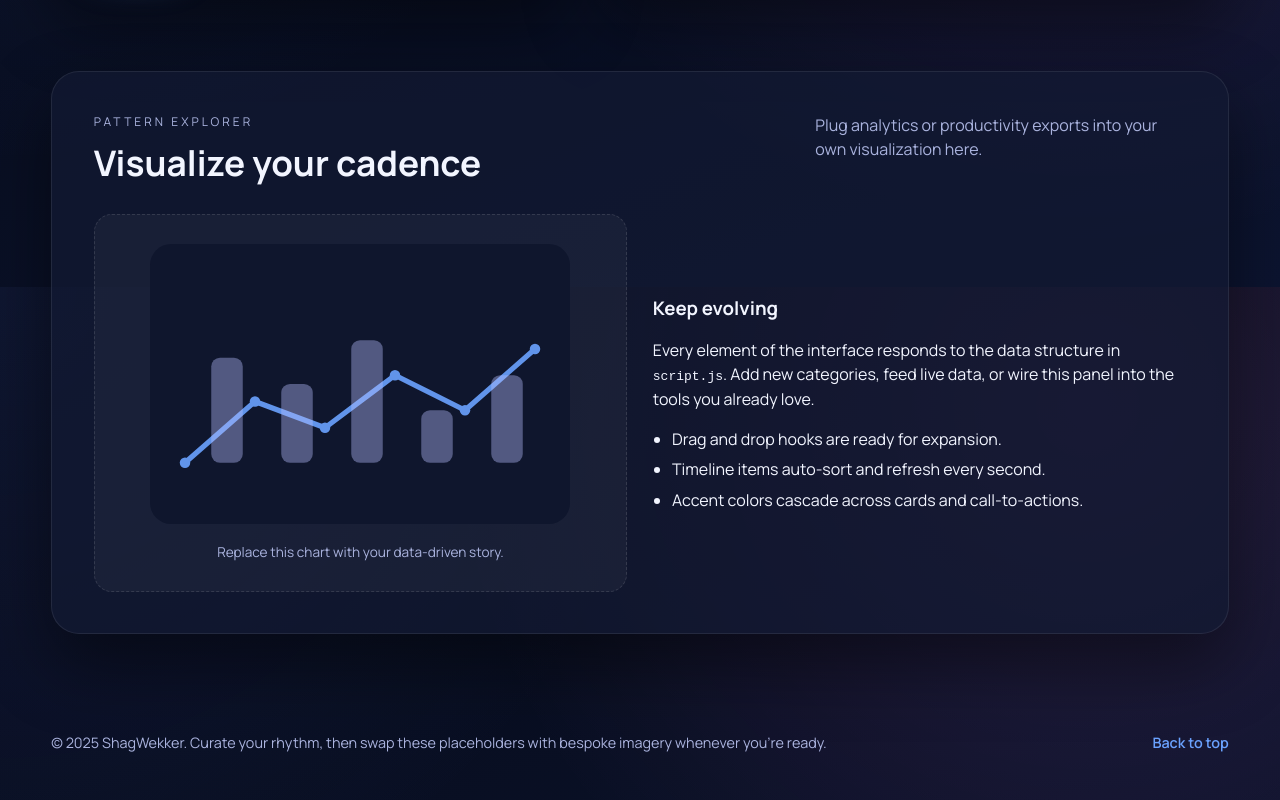
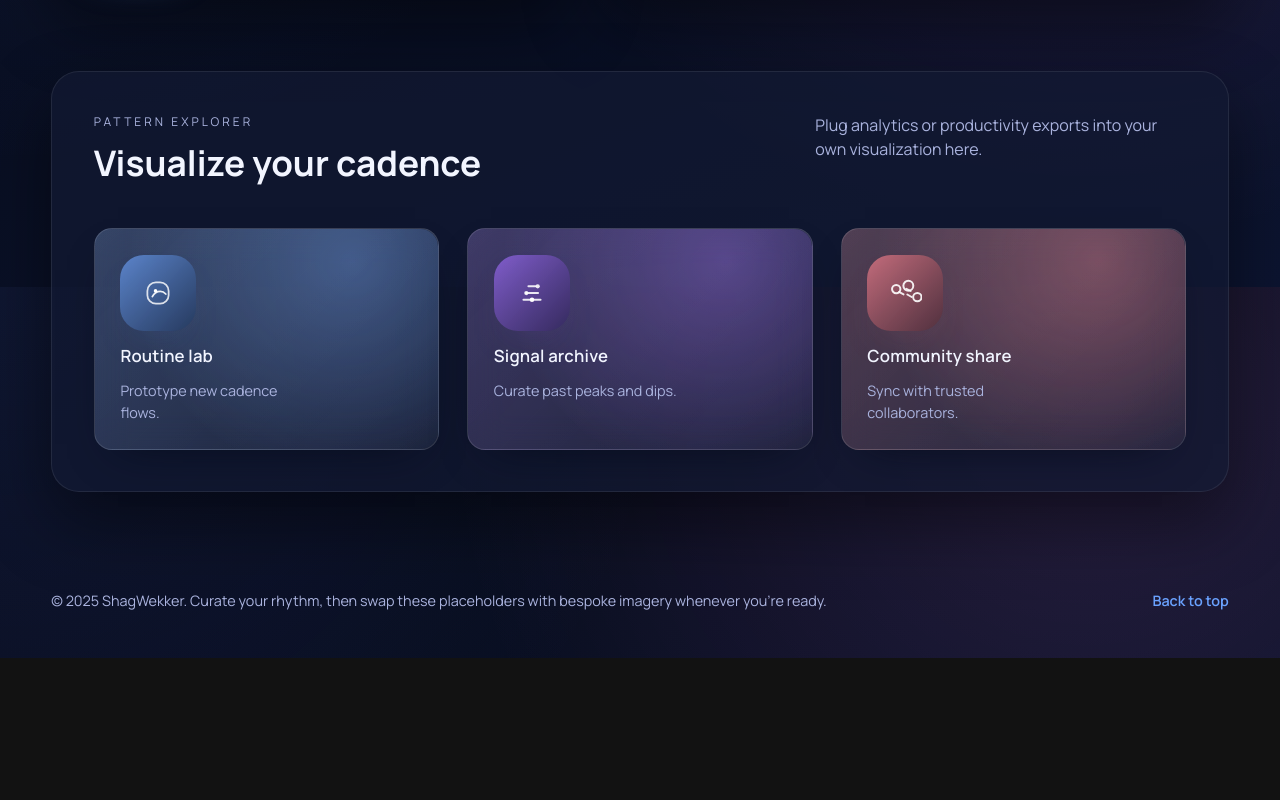
Before and after one commit to SgtIrradiated/ShagWekker, a plain HTML site: page index.html in a window 1280 px wide. Shown: the part 2913-3713 px from the top of the page. After the commit the page ends 3571 px from the top, so only its background shows below. Drawn offline with Linux system fonts and the light colour scheme.

Commit message:
Create interactive insights link hub

```diff
--- a/index.html
+++ b/index.html
@@ -163,20 +163,103 @@
           </div>
           <p class="section-header__hint">Plug analytics or productivity exports into your own visualization here.</p>
         </header>
-        <div class="insights__grid">
-          <figure class="insights__figure">
-            <img src="assets/insights-placeholder.svg" alt="Placeholder insights graphic" loading="lazy" />
-            <figcaption>Replace this chart with your data-driven story.</figcaption>
-          </figure>
-          <div class="insights__copy">
-            <h3>Keep evolving</h3>
-            <p>Every element of the interface responds to the data structure in <code>script.js</code>. Add new categories, feed live data, or wire this panel into the tools you already love.</p>
-            <ul>
-              <li>Drag and drop hooks are ready for expansion.</li>
-              <li>Timeline items auto-sort and refresh every second.</li>
-              <li>Accent colors cascade across cards and call-to-actions.</li>
-            </ul>
-          </div>
+        <div class="insights__hub" role="list">
+          <a
+            class="insight-tile"
+            href="https://example.com/routine-lab"
+            role="listitem"
+            style="--tile-accent: #6aa2ff"
+          >
+            <span class="insight-tile__glow" aria-hidden="true"></span>
+            <span class="insight-tile__icon" aria-hidden="true">
+              <svg viewBox="0 0 48 48" xmlns="http://www.w3.org/2000/svg" focusable="false">
+                <rect
+                  x="9"
+                  y="9"
+                  width="30"
+                  height="30"
+                  rx="12"
+                  ry="12"
+                  fill="none"
+                  stroke="currentColor"
+                  stroke-width="2.5"
+                  opacity="0.82"
+                />
+                <path
+                  d="M16 29c2.4-4.6 6.1-7.4 11.2-7.4 3.4 0 5.9 1.6 7.8 3.8"
+                  fill="none"
+                  stroke="currentColor"
+                  stroke-width="2.5"
+                  stroke-linecap="round"
+                  stroke-linejoin="round"
+                  opacity="0.9"
+                />
+                <circle cx="20.5" cy="21" r="2.5" fill="currentColor" />
+              </svg>
+            </span>
+            <span class="insight-tile__label">Routine lab</span>
+            <span class="insight-tile__hint">Prototype new cadence flows.</span>
+          </a>
+
+          <a
+            class="insight-tile"
+            href="https://example.com/signal-archive"
+            role="listitem"
+            style="--tile-accent: #9f6aff"
+          >
+            <span class="insight-tile__glow" aria-hidden="true"></span>
+            <span class="insight-tile__icon" aria-hidden="true">
+              <svg viewBox="0 0 48 48" xmlns="http://www.w3.org/2000/svg" focusable="false">
+                <path
+                  d="M12 33.5h24M15.5 24h17M19 14.5h10"
+                  fill="none"
+                  stroke="currentColor"
+                  stroke-width="3"
+                  stroke-linecap="round"
+                  stroke-linejoin="round"
+                  opacity="0.88"
+                />
+                <circle cx="16" cy="24" r="3" fill="currentColor" opacity="0.88" />
+                <circle cx="32" cy="14.5" r="3" fill="currentColor" opacity="0.88" />
+                <circle cx="24" cy="33.5" r="3.2" fill="currentColor" />
+              </svg>
+            </span>
+            <span class="insight-tile__label">Signal archive</span>
+            <span class="insight-tile__hint">Curate past peaks and dips.</span>
+          </a>
+
+          <a
+            class="insight-tile"
+            href="https://example.com/community-share"
+            role="listitem"
+            style="--tile-accent: #ff7f8c"
+          >
+            <span class="insight-tile__glow" aria-hidden="true"></span>
+            <span class="insight-tile__icon" aria-hidden="true">
+              <svg viewBox="0 0 48 48" xmlns="http://www.w3.org/2000/svg" focusable="false">
+                <path
+                  d="M17.5 18.5c0 3.3-2.6 5.9-5.9 5.9s-5.9-2.6-5.9-5.9 2.6-5.9 5.9-5.9 5.9 2.6 5.9 5.9Zm29.8 11.3c0 3.3-2.6 5.9-5.9 5.9s-5.9-2.6-5.9-5.9 2.6-5.9 5.9-5.9 5.9 2.6 5.9 5.9Zm-11.6-16c0 3.9-3.2 7-7 7s-7-3.2-7-7 3.2-7 7-7 7 3.1 7 7Z"
+                  fill="none"
+                  stroke="currentColor"
+                  stroke-width="2.8"
+                  stroke-linecap="round"
+                  stroke-linejoin="round"
+                  opacity="0.9"
+                />
+                <path
+                  d="m15.5 22.4 6.5 3.6m4.1-8.1 5.9 3.3m-4.8 4.8 6.2 3.7"
+                  fill="none"
+                  stroke="currentColor"
+                  stroke-width="2.6"
+                  stroke-linecap="round"
+                  stroke-linejoin="round"
+                  opacity="0.88"
+                />
+              </svg>
+            </span>
+            <span class="insight-tile__label">Community share</span>
+            <span class="insight-tile__hint">Sync with trusted collaborators.</span>
+          </a>
         </div>
       </section>
     </main>
--- a/style.css
+++ b/style.css
@@ -851,42 +851,118 @@ button {
   padding: clamp(1.8rem, 4vw, 2.6rem);
 }
 
-.insights__grid {
+.insights__hub {
+  margin-top: clamp(1.5rem, 3vw, 2.4rem);
   display: grid;
-  grid-template-columns: repeat(auto-fit, minmax(240px, 1fr));
-  gap: var(--grid-gap);
-  align-items: center;
+  grid-template-columns: repeat(auto-fit, minmax(210px, 1fr));
+  gap: clamp(1rem, 2.4vw, 1.75rem);
 }
 
-.insights__figure {
-  margin: 0;
-  background: rgba(255, 255, 255, 0.04);
-  padding: clamp(1.2rem, 3vw, 1.8rem);
+.insight-tile {
+  position: relative;
+  display: flex;
+  flex-direction: column;
+  gap: 0.75rem;
+  align-items: flex-start;
+  padding: clamp(1.2rem, 3vw, 1.6rem);
   border-radius: var(--radius-md);
-  text-align: center;
-  border: 1px dashed rgba(255, 255, 255, 0.12);
+  color: inherit;
+  text-decoration: none;
+  background: linear-gradient(
+      135deg,
+      color-mix(in srgb, var(--tile-accent, var(--accent)) 18%, rgba(255, 255, 255, 0.06)) 0%,
+      rgba(255, 255, 255, 0.02) 100%
+    ),
+    linear-gradient(135deg, rgba(255, 255, 255, 0.06), rgba(255, 255, 255, 0.02));
+  border: 1px solid rgba(255, 255, 255, 0.12);
+  box-shadow: 0 18px 42px -24px rgba(5, 11, 26, 0.9);
+  transition: transform var(--transition), box-shadow var(--transition), border-color var(--transition),
+    background var(--transition);
+  backdrop-filter: blur(18px);
+  isolation: isolate;
+  overflow: hidden;
+  min-height: 168px;
 }
 
-.insights__figure img {
-  width: min(100%, 420px);
+.insight-tile__glow {
+  position: absolute;
+  inset: 0;
+  border-radius: inherit;
+  background: radial-gradient(
+    circle at 75% 15%,
+    color-mix(in srgb, var(--tile-accent, var(--accent)) 45%, transparent) 0%,
+    transparent 70%
+  );
+  opacity: 0.75;
+  pointer-events: none;
+  mix-blend-mode: screen;
+  transition: opacity var(--transition), transform var(--transition);
 }
 
-.insights__figure figcaption {
-  font-size: 0.85rem;
-  color: var(--muted);
-  margin-top: 0.75rem;
+.insight-tile__icon {
+  position: relative;
+  z-index: 1;
+  width: 76px;
+  height: 76px;
+  border-radius: 24px;
+  display: grid;
+  place-items: center;
+  background: linear-gradient(
+    135deg,
+    color-mix(in srgb, var(--tile-accent, var(--accent)) 65%, rgba(255, 255, 255, 0.08)) 0%,
+    color-mix(in srgb, var(--tile-accent, var(--accent)) 28%, rgba(10, 16, 30, 0.95)) 100%
+  );
+  box-shadow: 0 18px 42px -26px color-mix(in srgb, var(--tile-accent, var(--accent)) 55%, rgba(2, 5, 14, 0.75));
+  color: #ffffff;
+  transition: transform var(--transition), box-shadow var(--transition);
 }
 
-.insights__copy h3 {
-  margin-top: 0;
-  margin-bottom: 0.75rem;
+.insight-tile__icon svg {
+  width: 34px;
+  height: 34px;
 }
 
-.insights__copy ul {
-  padding-left: 1.2rem;
-  margin: 0.75rem 0 0;
-  display: grid;
-  gap: 0.4rem;
+.insight-tile__label {
+  position: relative;
+  z-index: 1;
+  font-weight: 600;
+  font-size: 1.05rem;
+  letter-spacing: 0.01em;
+}
+
+.insight-tile__hint {
+  position: relative;
+  z-index: 1;
+  color: var(--muted);
+  font-size: 0.9rem;
+  max-width: 22ch;
+}
+
+.insight-tile:hover {
+  transform: translateX(6px) translateY(-3px);
+  border-color: color-mix(in srgb, var(--tile-accent, var(--accent)) 55%, rgba(255, 255, 255, 0.26));
+  box-shadow: 0 24px 54px -18px color-mix(in srgb, var(--tile-accent, var(--accent)) 50%, rgba(4, 7, 18, 0.75));
+  background: linear-gradient(
+      135deg,
+      color-mix(in srgb, var(--tile-accent, var(--accent)) 28%, rgba(255, 255, 255, 0.12)) 0%,
+      rgba(255, 255, 255, 0.04) 100%
+    ),
+    linear-gradient(135deg, rgba(255, 255, 255, 0.08), rgba(255, 255, 255, 0.02));
+}
+
+.insight-tile:hover .insight-tile__icon {
+  transform: translateY(-2px) scale(1.05);
+  box-shadow: 0 24px 54px -20px color-mix(in srgb, var(--tile-accent, var(--accent)) 62%, rgba(4, 7, 18, 0.72));
+}
+
+.insight-tile:hover .insight-tile__glow {
+  opacity: 0.95;
+  transform: scale(1.05);
+}
+
+.insight-tile:focus-visible {
+  outline: 3px solid color-mix(in srgb, var(--tile-accent, var(--accent)) 55%, rgba(255, 255, 255, 0.4));
+  outline-offset: 4px;
 }
 
 .site-footer {
```
